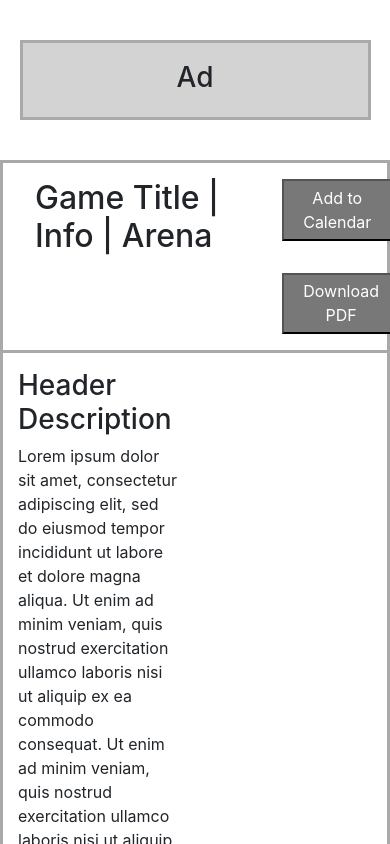
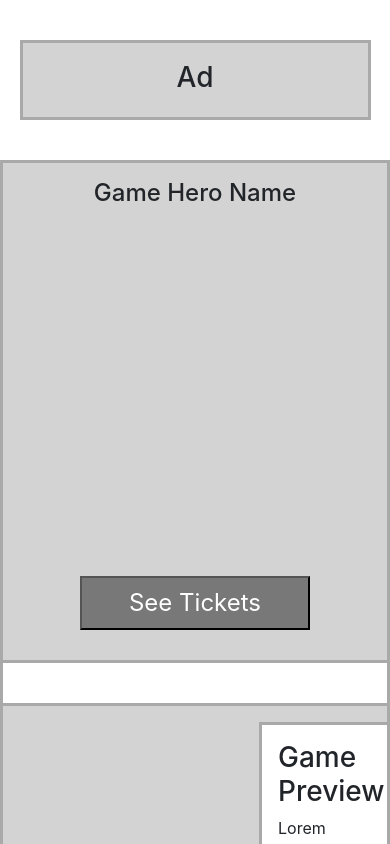
Before and after one commit to wymerkd/trailblazers-game-score, a React (Create React App) app: page / in a window 390 px wide. Shown: the top 844 px of the page. Built offline with nearby package versions, Linux system fonts and the light colour scheme.

Commit message:
style ticket button for mobile, hide h3 and p elements for mobile, display new header for mobile.

```diff
--- a/src/components/PreGame.jsx
+++ b/src/components/PreGame.jsx
@@ -18,9 +18,12 @@ export default function PreGame(props) {
         </div>
         <div className="container preGameContainer">
           <div className="row">
-            <div className="col-6">
+            <div className="col-6 col-12">
               <h3>Header Description</h3>
               <p>Lorem ipsum dolor sit amet, consectetur adipiscing elit, sed do eiusmod tempor incididunt ut labore et dolore magna aliqua. Ut enim ad minim veniam, quis nostrud exercitation ullamco laboris nisi ut aliquip ex ea commodo consequat. Ut enim ad minim veniam, quis nostrud exercitation ullamco laboris nisi ut aliquip ex ea commodo consequat.</p>
+              {/* Header for mobile only */}
+              <h4 className="mobileHeader">Game Hero Name</h4>
+              {/* end */}
               <button>See Tickets</button>
             </div>
           </div>
--- a/src/css/PreGame.css
+++ b/src/css/PreGame.css
@@ -34,6 +34,11 @@
   padding-top: 1em;
   padding-bottom: 1em;
 }
+
+.mobileHeader {
+  display: none;
+}
+
 
 .preGameContainer button {
   margin: 1em .5em;
@@ -77,7 +82,28 @@
 
 @media only screen and (max-width: 768px) {
 
-  .preGameHeaderRow {
-    width: 100%;
+  .preGameHeaderRow,
+  .preGameContainer h3,
+  .preGameContainer p {
+    display: none;
+  }
+
+  .preGameContainer  {
+    background-color: lightgray;
+    height: 500px;
+  }
+
+  .mobileHeader {
+    display: inherit;
+    text-align: center;
+    /* padding used to fill space for POC, remove padding once space is filled with other content */
+    padding-bottom: 360px;
+    /* end */
+  }
+
+  .preGameContainer button {
+    margin: 0 auto .75em auto;
+    display: block;
+    width: 65%;
   }
 }
```
